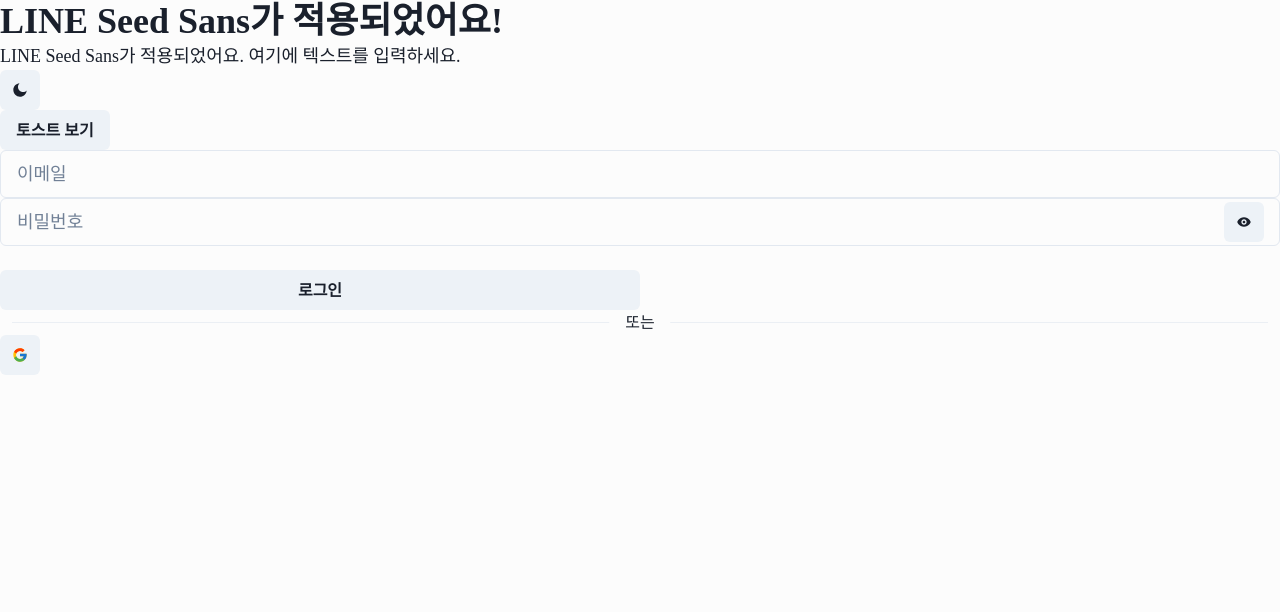
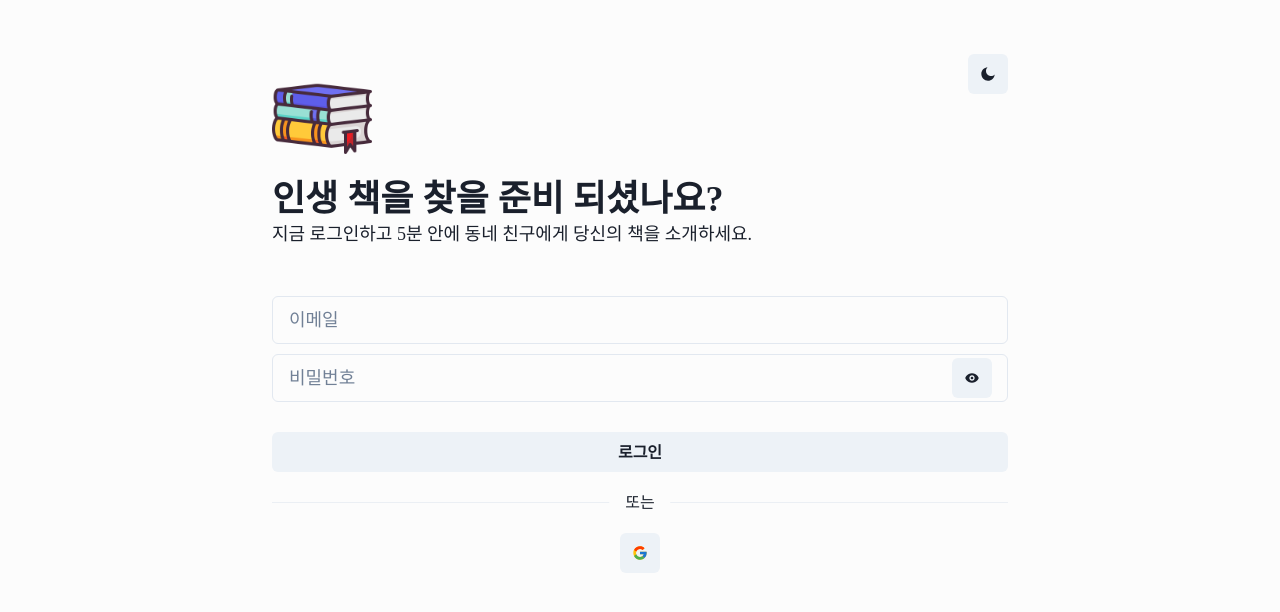
Before and after one commit to planb22/darak, a React (Vite) app: page / in a window 1280 px wide. Shown: the top 612 px of the page. Built offline with nearby package versions, Linux system fonts and the light colour scheme; no server answers; a web font is replaced by a local one.

Commit message:
feat: login 페이지 구현

```diff
--- a/src/App.tsx
+++ b/src/App.tsx
@@ -2,14 +2,20 @@
 import { ReactElement } from "react";
 import { RouterProvider } from 'react-router-dom';
 import { router } from './router';
-import { ChakraProvider } from '@chakra-ui/react';
+import { ChakraProvider, Box, Flex } from '@chakra-ui/react';
 
 import { theme } from "./theme/index";
 
 export const App = (): ReactElement => {
   return (
     <ChakraProvider theme={theme}>
-      <RouterProvider router={router} />
+      <Box margin="0 auto" maxWidth={800} transition="0.5s ease-out">
+        <Flex wrap="wrap" margin="8" minHeight="90vh">
+          <Box width="full" as="main" marginY={22}>
+            <RouterProvider router={router} />
+          </Box>
+        </Flex>
+      </Box>
     </ChakraProvider>
   );
 };
--- a/src/pages/login.tsx
+++ b/src/pages/login.tsx
@@ -5,11 +5,11 @@
 import { getAuth, GoogleAuthProvider, signInWithPopup } from 'firebase/auth';
 
 import { Heading, Text,
-  Button, ButtonGroup, IconButton,
+  Button, ButtonGroup, IconButton, Image,
   Box, Divider, AbsoluteCenter,
   Input, InputGroup, InputRightElement,
   useColorMode, useToast, useTheme,
-  HStack, VStack
+  Flex, Spacer, HStack, VStack, Center
 } from "@chakra-ui/react";
 
 import { RiMoonFill, RiSunLine } from 'react-icons/ri';
@@ -63,37 +63,24 @@
 
     return (
       <>
-        <Heading>LINE Seed Sans가 적용되었어요!</Heading>
-        <Text fontSize='lg'>LINE Seed Sans가 적용되었어요. 여기에 텍스트를 입력하세요.</Text>
+        <Flex>
+          <Image src='/book.png' boxSize='100px' mb='1.5rem' />
+          <Spacer />
           <IconButton
             aria-label="theme toggle"
             icon={colorMode === 'light' ? <RiMoonFill /> : <RiSunLine />}
             onClick={toggleColorMode}
           />
-        <br/>
-        <Button
-          onClick={() =>
-            toast({
-              title: 'Account created.',
-              description: "계정 생성이 완료되었습니다.",
-              status: 'success',
-              duration: 1500,
-              isClosable: true,
-            })
-          }
-        >
-          토스트 보기
-        </Button>
-
-        <br/>
+        </Flex>
+        <Heading>인생 책을 찾을 준비 되셨나요?</Heading>
+        <Text fontSize='lg' mb='3rem'>지금 로그인하고 5분 안에 동네 친구에게 당신의 책을 소개하세요.</Text>
         <Input
-          pr='4.5rem'
           size='lg'
           type='email'
           placeholder='이메일'
+          mb='10px'
         />
-
-        <InputGroup size='lg'>
+        <InputGroup size='lg' mb='30px'>
           <Input
             pr='4.5rem'
             size='lg'
@@ -108,18 +95,16 @@
             />
           </InputRightElement>
         </InputGroup>
-        <br/>
-
+        <Center>
           <Button
             fontFamily='LINESeedKR-Bd'
-          width='50%'
-          onClick={loginRequest}
+            width='100%'
+            mb='30px'
           >
             로그인
           </Button>
-        <br/>
-
-        <Box position='relative' padding='3'>
+        </Center>
+        <Box position='relative' mb='30px'>
           <Divider />
           <AbsoluteCenter
             bg={theme.__cssMap['colors.chakra-body-bg'].value}
@@ -128,13 +113,13 @@
             또는
           </AbsoluteCenter>
         </Box>
-
+        <Center>
           <IconButton
             aria-label="social login"
             icon={<FcGoogle />}
+            onClick={loginRequest}
           />
-
-
+        </Center>
       </>
     );
 };
```
Also changed, not shown: public/book.png (added). Lines whose indentation alone changed are shown as unchanged.
